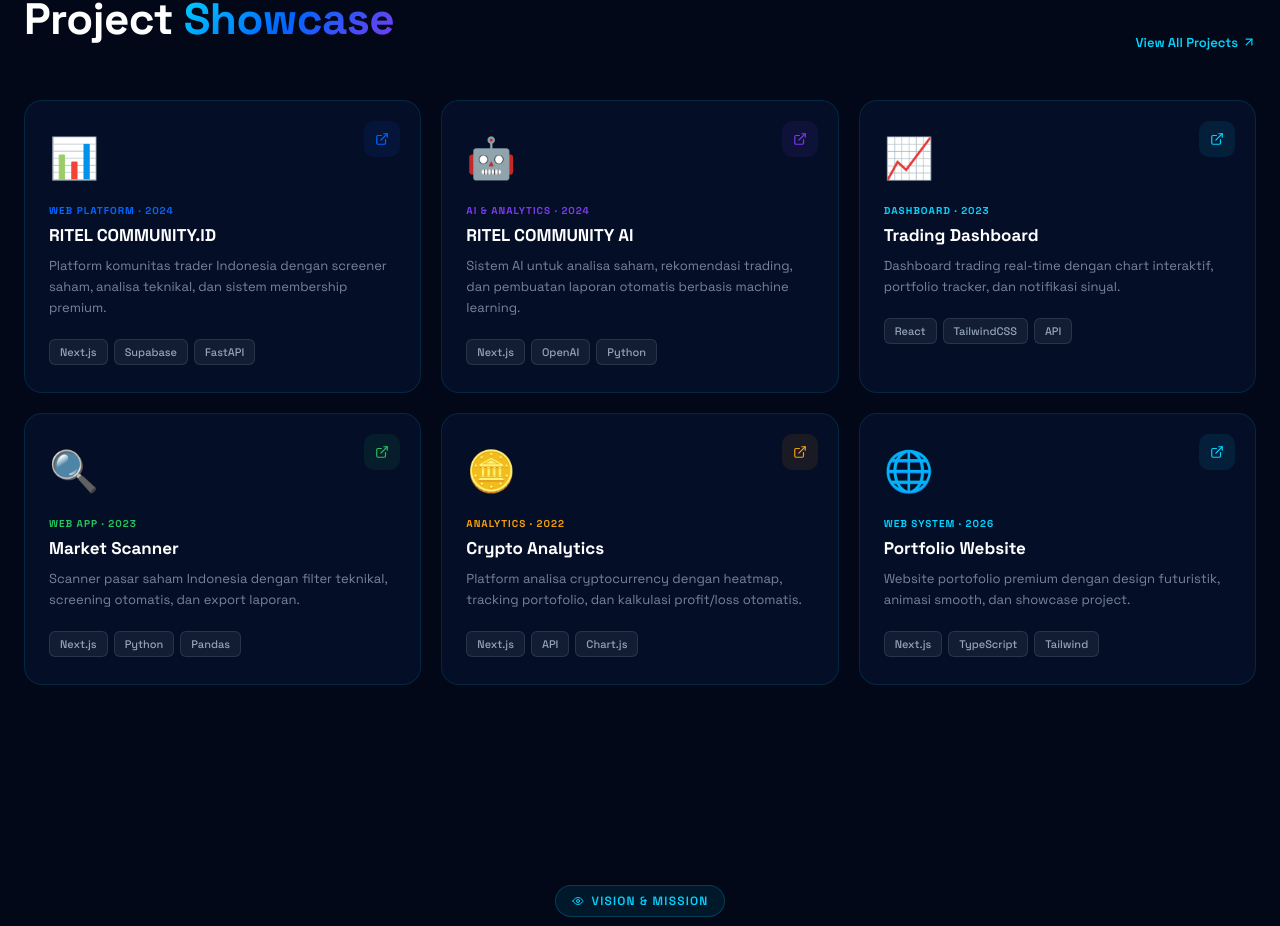
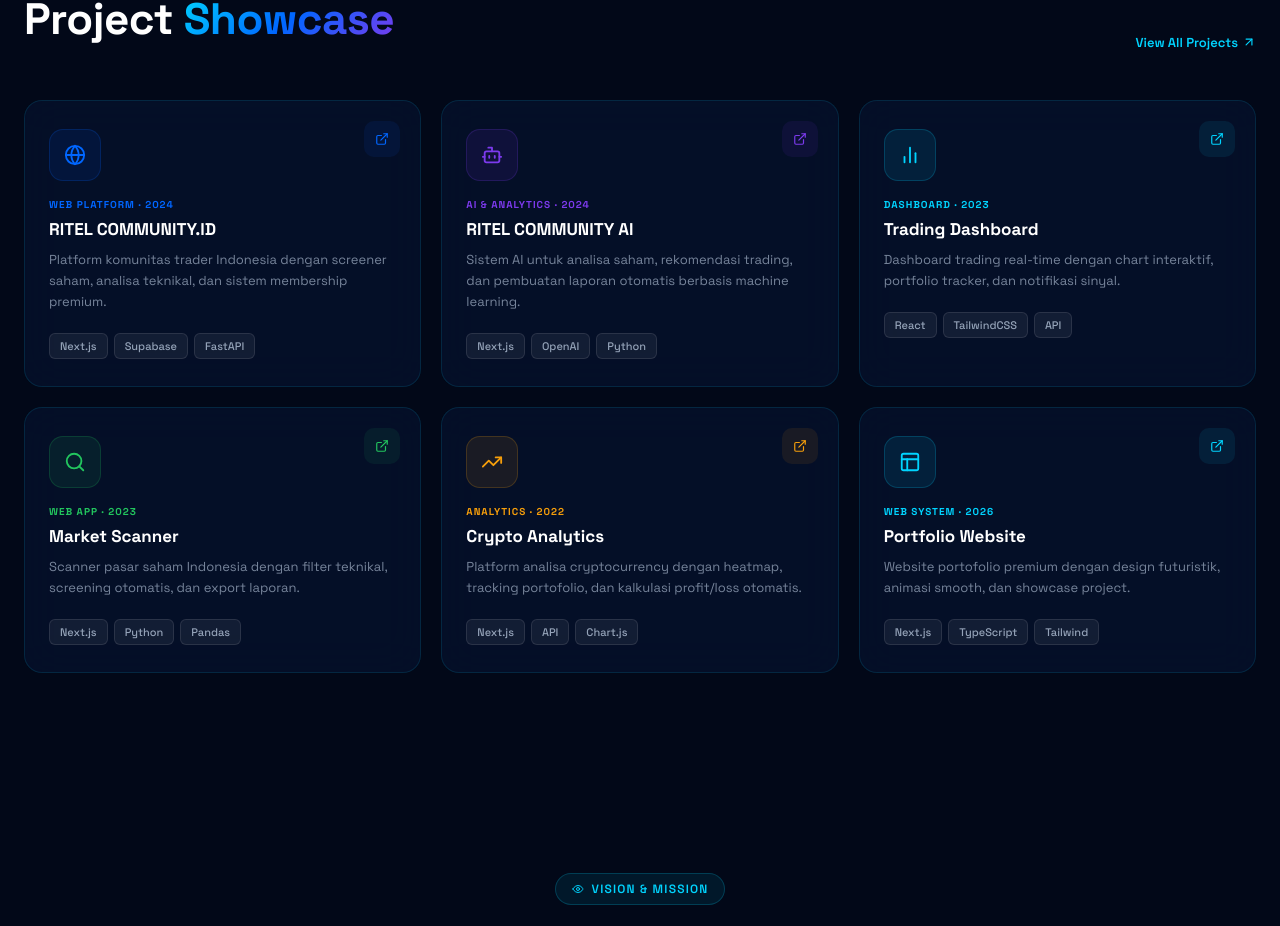
Before and after one commit to pediaboy/portofoliothoriq, a Next.js app: page / in a window 1280 px wide. Shown: the part 3876-4802 px from the top of the page. Built offline with nearby package versions, Linux system fonts and the light colour scheme.

Commit message:
refactor: replace all emoji with lucide icons

```diff
--- a/app/sections/PortfolioSection.tsx
+++ b/app/sections/PortfolioSection.tsx
@@ -1,6 +1,6 @@
 'use client'
 import { useEffect, useRef, useState } from 'react'
-import { Briefcase, ExternalLink, ArrowUpRight } from 'lucide-react'
+import { Briefcase, ExternalLink, ArrowUpRight, Globe, Bot, BarChart2, Search, TrendingUp, Layout } from 'lucide-react'
 
 function useReveal() {
   const ref = useRef<HTMLDivElement>(null)
@@ -14,12 +14,12 @@ function useReveal() {
 }
 
 const projects = [
-  { title: 'RITEL COMMUNITY.ID', cat: 'Web Platform', tags: ['Next.js', 'Supabase', 'FastAPI'], desc: 'Platform komunitas trader Indonesia dengan screener saham, analisa teknikal, dan sistem membership premium.', emoji: '📊', color: '#0066ff', year: '2024' },
-  { title: 'RITEL COMMUNITY AI', cat: 'AI & Analytics', tags: ['Next.js', 'OpenAI', 'Python'], desc: 'Sistem AI untuk analisa saham, rekomendasi trading, dan pembuatan laporan otomatis berbasis machine learning.', emoji: '🤖', color: '#7c3aed', year: '2024' },
-  { title: 'Trading Dashboard', cat: 'Dashboard', tags: ['React', 'TailwindCSS', 'API'], desc: 'Dashboard trading real-time dengan chart interaktif, portfolio tracker, dan notifikasi sinyal.', emoji: '📈', color: '#00d4ff', year: '2023' },
-  { title: 'Market Scanner', cat: 'Web App', tags: ['Next.js', 'Python', 'Pandas'], desc: 'Scanner pasar saham Indonesia dengan filter teknikal, screening otomatis, dan export laporan.', emoji: '🔍', color: '#22c55e', year: '2023' },
-  { title: 'Crypto Analytics', cat: 'Analytics', tags: ['Next.js', 'API', 'Chart.js'], desc: 'Platform analisa cryptocurrency dengan heatmap, tracking portofolio, dan kalkulasi profit/loss otomatis.', emoji: '🪙', color: '#f59e0b', year: '2022' },
-  { title: 'Portfolio Website', cat: 'Web System', tags: ['Next.js', 'TypeScript', 'Tailwind'], desc: 'Website portofolio premium dengan design futuristik, animasi smooth, dan showcase project.', emoji: '🌐', color: '#00d4ff', year: '2026' },
+  { title: 'RITEL COMMUNITY.ID', cat: 'Web Platform', tags: ['Next.js', 'Supabase', 'FastAPI'], desc: 'Platform komunitas trader Indonesia dengan screener saham, analisa teknikal, dan sistem membership premium.', icon: <Globe size={22} />, color: '#0066ff', year: '2024' },
+  { title: 'RITEL COMMUNITY AI', cat: 'AI & Analytics', tags: ['Next.js', 'OpenAI', 'Python'], desc: 'Sistem AI untuk analisa saham, rekomendasi trading, dan pembuatan laporan otomatis berbasis machine learning.', icon: <Bot size={22} />, color: '#7c3aed', year: '2024' },
+  { title: 'Trading Dashboard', cat: 'Dashboard', tags: ['React', 'TailwindCSS', 'API'], desc: 'Dashboard trading real-time dengan chart interaktif, portfolio tracker, dan notifikasi sinyal.', icon: <BarChart2 size={22} />, color: '#00d4ff', year: '2023' },
+  { title: 'Market Scanner', cat: 'Web App', tags: ['Next.js', 'Python', 'Pandas'], desc: 'Scanner pasar saham Indonesia dengan filter teknikal, screening otomatis, dan export laporan.', icon: <Search size={22} />, color: '#22c55e', year: '2023' },
+  { title: 'Crypto Analytics', cat: 'Analytics', tags: ['Next.js', 'API', 'Chart.js'], desc: 'Platform analisa cryptocurrency dengan heatmap, tracking portofolio, dan kalkulasi profit/loss otomatis.', icon: <TrendingUp size={22} />, color: '#f59e0b', year: '2022' },
+  { title: 'Portfolio Website', cat: 'Web System', tags: ['Next.js', 'TypeScript', 'Tailwind'], desc: 'Website portofolio premium dengan design futuristik, animasi smooth, dan showcase project.', icon: <Layout size={22} />, color: '#00d4ff', year: '2026' },
 ]
 
 export default function PortfolioSection() {
@@ -61,10 +61,13 @@ export default function PortfolioSection() {
                 <div style={{ position: 'absolute', top: 20, right: 20, width: 36, height: 36, borderRadius: 10, background: `${p.color}15`, display: 'flex', alignItems: 'center', justifyContent: 'center' }}>
                   <ExternalLink size={14} color={p.color} />
                 </div>
-                <div style={{ fontSize: 40, marginBottom: 14 }}>{p.emoji}</div>
+                {/* Project icon */}
+                <div style={{ width: 52, height: 52, borderRadius: 14, background: `${p.color}18`, border: `1px solid ${p.color}30`, display: 'flex', alignItems: 'center', justifyContent: 'center', color: p.color, marginBottom: 16 }}>
+                  {p.icon}
+                </div>
                 <div style={{ fontSize: 10, color: p.color, fontWeight: 700, letterSpacing: '0.1em', textTransform: 'uppercase', marginBottom: 6 }}>{p.cat} · {p.year}</div>
                 <h3 style={{ fontSize: 17, fontWeight: 700, color: '#fff', marginBottom: 10, lineHeight: 1.3 }}>{p.title}</h3>
-                <p style={{ fontSize: 13, color: 'rgba(148,163,184,0.8)', lineHeight: 1.6, marginBottom: 0 }}>{p.desc}</p>
+                <p style={{ fontSize: 13, color: 'rgba(148,163,184,0.8)', lineHeight: 1.6 }}>{p.desc}</p>
               </div>
               {/* Tags */}
               <div style={{ padding: '0 24px 24px', display: 'flex', gap: 6, flexWrap: 'wrap' }}>
@@ -72,7 +75,6 @@ export default function PortfolioSection() {
                   <span key={j} style={{ background: 'rgba(255,255,255,0.06)', border: '1px solid rgba(255,255,255,0.1)', borderRadius: 6, padding: '4px 10px', fontSize: 11, color: '#94a3b8', fontWeight: 500 }}>{tag}</span>
                 ))}
               </div>
-              {/* Hover bottom bar */}
               <div style={{ height: 3, background: `linear-gradient(90deg, ${p.color}, transparent)`, opacity: hovered === i ? 1 : 0, transition: 'opacity 0.3s ease' }} />
             </div>
           ))}
```
